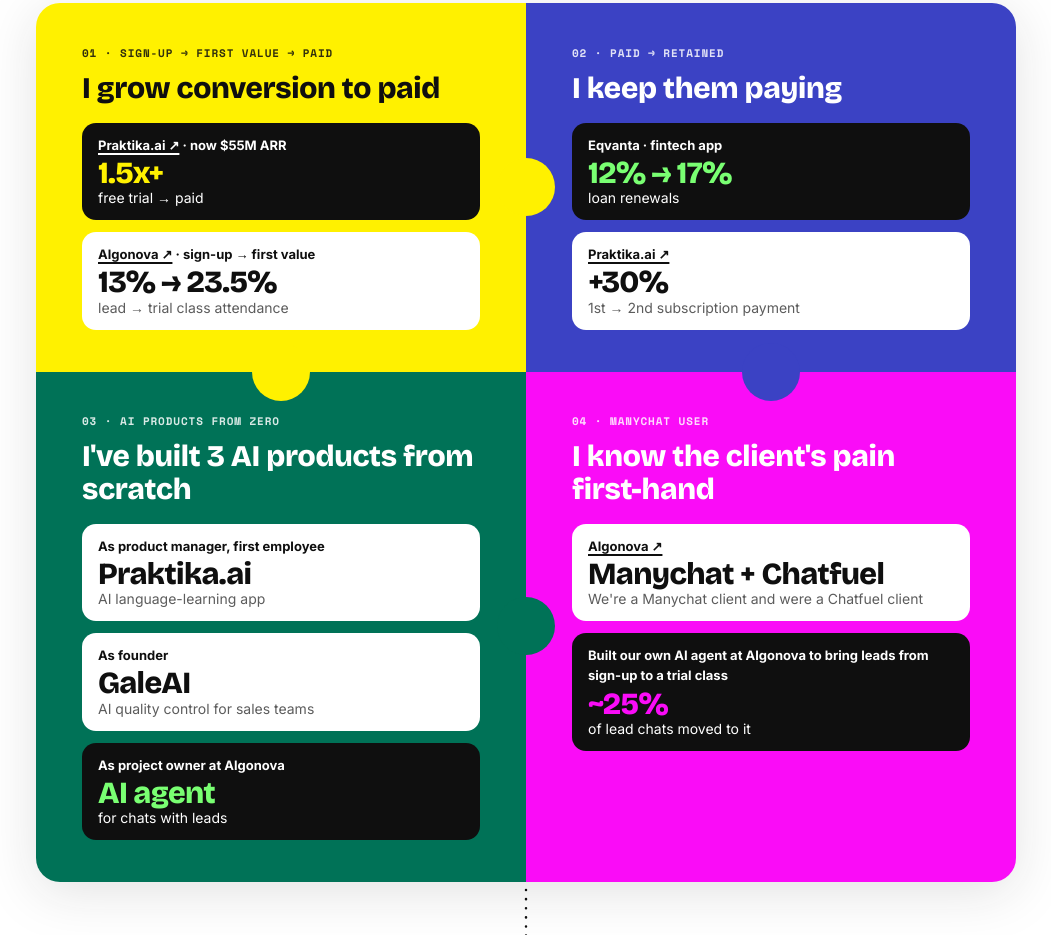
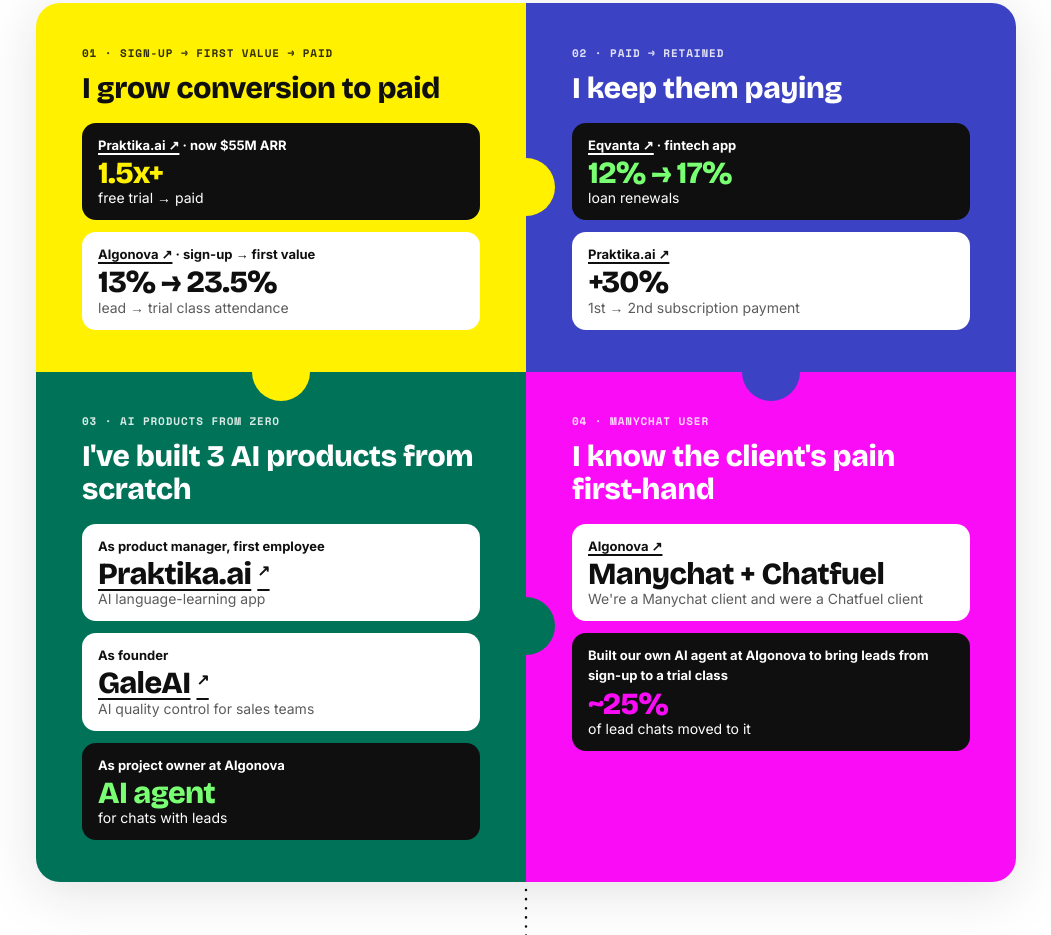
Before and after one commit to pavelkokora-oss/pavel-x-manychat, a plain HTML site: page index.html in a window 1280 px wide. Shown: the part 867-1802 px from the top of the page, without its empty margins (114-1165 px from the left). Drawn offline with nearby package versions, Linux system fonts and the light colour scheme.

Commit message:
Links to Eqvanta and GaleAI
Co-Authored-By: Claude Opus 5.5 <noreply@anthropic.com>

```diff
--- a/index.html
+++ b/index.html
@@ -156,6 +156,7 @@
   .half-role { margin:0 0 16px; font-weight:600; color:var(--muted); }
   .half-num b { display:block; font-family:var(--font-head); font-weight:var(--head-weight); font-size:34px; line-height:1.05; letter-spacing:var(--head-tracking); color:var(--accent-2); }
   .half-num span { font-size:14px; color:var(--muted); }
+  .half-num b .val-arr { font-size:.5em; margin-left:6px; vertical-align:.55em; }
   .half ul { margin:16px 0 0; padding-left:18px; }
   .half li { margin:6px 0; }
   .half-arrows { display:block; width:100%; height:110px; margin:6px 0 4px; overflow:visible; }
@@ -320,6 +321,9 @@
   .half-join.target .half-tag { color:#79ff72; }
   .half-arrows path, .half-arrows-mobile path { stroke:#0f0f0f; }
 
+  .halves .half-num.multi b .half-link { text-decoration-thickness:2px; text-underline-offset:5px; }
+  .halves .half-num.multi b .val-arr { display:inline !important; color:inherit !important; font-size:.5em !important; line-height:1; margin-left:6px; vertical-align:.55em; }
+
 </style>
 </head>
 <body>
@@ -389,13 +393,13 @@ document.addEventListener('DOMContentLoaded', function () {
       <div class="half">
         <span class="half-tag">02 · Paid → retained</span>
         <h3>I keep them paying</h3>
-        <p class="half-role"></p><div class="half-num multi hl"><small>Eqvanta · fintech app</small><b>12% → 17%</b><span>loan renewals</span></div><div class="half-num multi"><small><a class="half-link" href="https://praktika.ai/" target="_blank" rel="noopener">Praktika.ai ↗</a></small><b>+30%</b><span>1st → 2nd subscription payment</span></div>
+        <p class="half-role"></p><div class="half-num multi hl"><small><a class="half-link" href="https://www.eqvanta.com/" target="_blank" rel="noopener">Eqvanta ↗</a> · fintech app</small><b>12% → 17%</b><span>loan renewals</span></div><div class="half-num multi"><small><a class="half-link" href="https://praktika.ai/" target="_blank" rel="noopener">Praktika.ai ↗</a></small><b>+30%</b><span>1st → 2nd subscription payment</span></div>
         <ul></ul>
       </div>
       <div class="half">
         <span class="half-tag">03 · AI products from zero</span>
         <h3>I&#x27;ve built 3 AI products from scratch</h3>
-        <p class="half-role"></p><div class="half-num multi"><small>As product manager, first employee</small><b>Praktika.ai</b><span>AI language-learning app</span></div><div class="half-num multi"><small>As founder</small><b>GaleAI</b><span>AI quality control for sales teams</span></div><div class="half-num multi hl"><small>As project owner at Algonova</small><b>AI agent</b><span>for chats with leads</span></div>
+        <p class="half-role"></p><div class="half-num multi"><small>As product manager, first employee</small><b><a class="half-link" href="https://praktika.ai/" target="_blank" rel="noopener">Praktika.ai<span class="val-arr">↗</span></a></b><span>AI language-learning app</span></div><div class="half-num multi"><small>As founder</small><b><a class="half-link" href="https://galeai-app.github.io/" target="_blank" rel="noopener">GaleAI<span class="val-arr">↗</span></a></b><span>AI quality control for sales teams</span></div><div class="half-num multi hl"><small>As project owner at Algonova</small><b>AI agent</b><span>for chats with leads</span></div>
         <ul></ul>
       </div>
       <div class="half">
```
